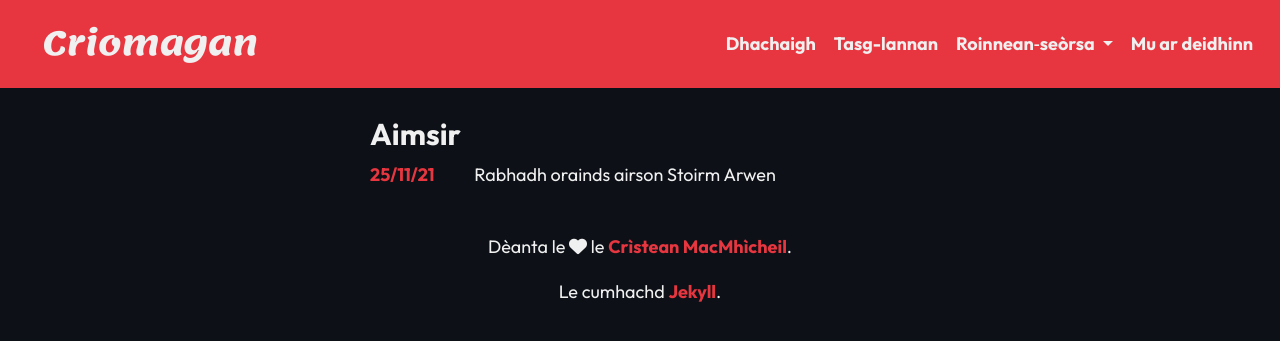
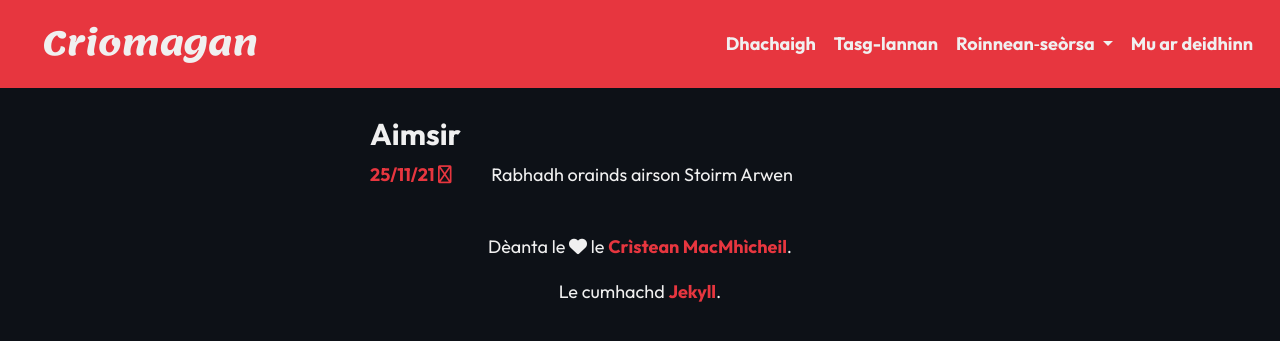
Before and after one commit to angeidheal/angeidheal.github.io, a Jekyll site: the page built from category/aimsir.md, in a window 1280 px wide. Shown: the top 341 px of the page. Built offline with Jekyll 4.4.1, drawn with Linux system fonts in a browser that asks for light colours; nearby versions of some CDN libraries.

Commit message:
Update category.html

```diff
--- a/_layouts/category.html
+++ b/_layouts/category.html
@@ -11,7 +11,7 @@ layout: page
 
 {% for post in site.categories[page.category] %}
 
-  <p><span style="margin-right:2em"><a href="{{ site.baseurl }}{{ post.url }}">{{ post.date | date: "%d/%m/%y" }}</a></span> {{ post.title }}</a></p>
+  <p><span style="margin-right:2em"><a href="{{ site.baseurl }}{{ post.url }}">{{ post.date | date: "%d/%m/%y" }} <i class="fa-regular fa-angles-right"></i></a></span> {{ post.title }}</a></p>
   <br/>
 
 {% endfor %}
```
